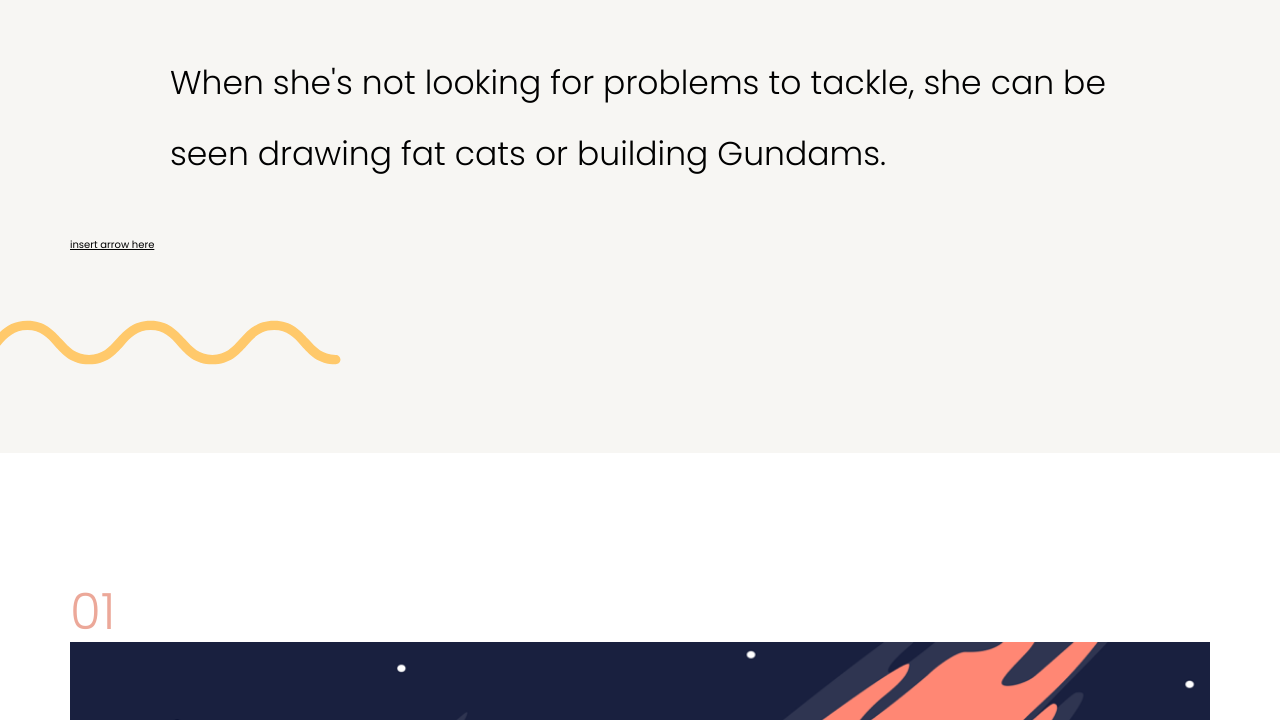
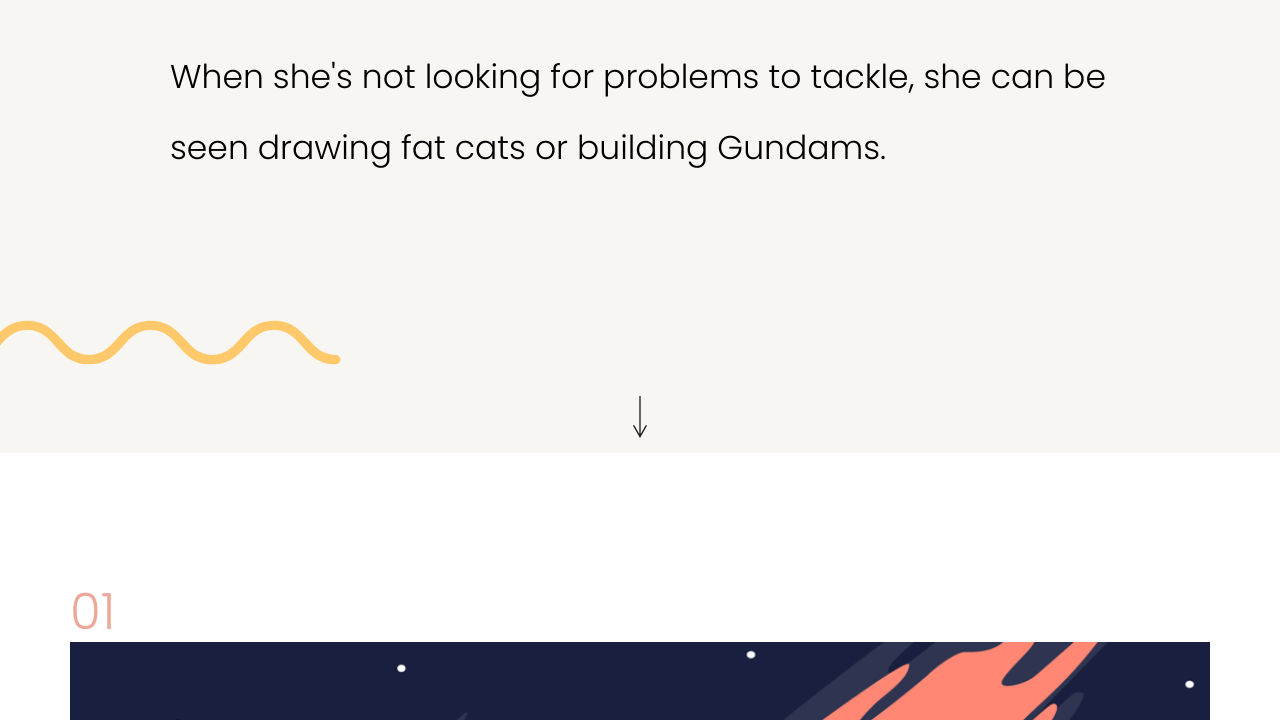
Before and after one commit to heejikim/heejikim, a plain HTML site: page index.html in a window 1280 px wide. Shown: the part 347-1067 px from the top of the page. Drawn offline with nearby package versions, Linux system fonts and the light colour scheme; some packages are replaced by stand-ins of ours; a script that the page names is missing.

Commit message:
Adding in arrow for header

```diff
--- a/index.html
+++ b/index.html
@@ -17,7 +17,9 @@
       <div class="header-text">
         <h2>Heeji is an <span class="italic">interaction designer</span>, who is fueled by curiosity for the world / care for this planet / love for art.</h2>
         <h2>When she's not looking for problems to tackle, she can be seen drawing fat cats or building Gundams.</h2>
-        <a href="#maincontent">insert arrow here</a>
+        <div class="scroll">
+          <a href="#maincontent"><img src="./assets/vertical_arrow.svg" alt="Scroll to portfolio work."></a>
+        </div>
         <!-- Start of Wiggle Div -->
         <div class="wiggle header-one">
           <img src="./assets/wiggle.svg" alt="">
--- a/styles/sass/_header.scss
+++ b/styles/sass/_header.scss
@@ -22,6 +22,7 @@ header {
   flex-direction: column;
   justify-content: center;
   align-items: center;
+  position: relative;
   @include media($second-break){
     display: block;
   }
@@ -74,3 +75,36 @@ header {
     bottom: 2px;
   }
 }
+.header-text {
+  padding-bottom: 25px;
+  .scroll {
+    position: absolute;
+    left: 50%;
+    bottom: 15px;
+    transform: translate(-50%, 0);
+    a {
+      padding: 0 15px;
+      width: 100%;
+      display: block;
+      transform: translateY(0px);
+    }
+    a:hover {
+      animation: verticalWiggle 1s infinite linear;
+    }
+    img {
+      width: 15px;
+    }
+  }
+}
+
+@keyframes verticalWiggle {
+  0%, 100% {
+    transform: translateY(0px);
+  }
+  25% {
+    transform: translateY(5px);
+  }
+  75% {
+    transform: translateY(-5px);
+  }
+}
```
Also changed, not shown: assets/vertical_arrow.svg (added), styles/style.css.
